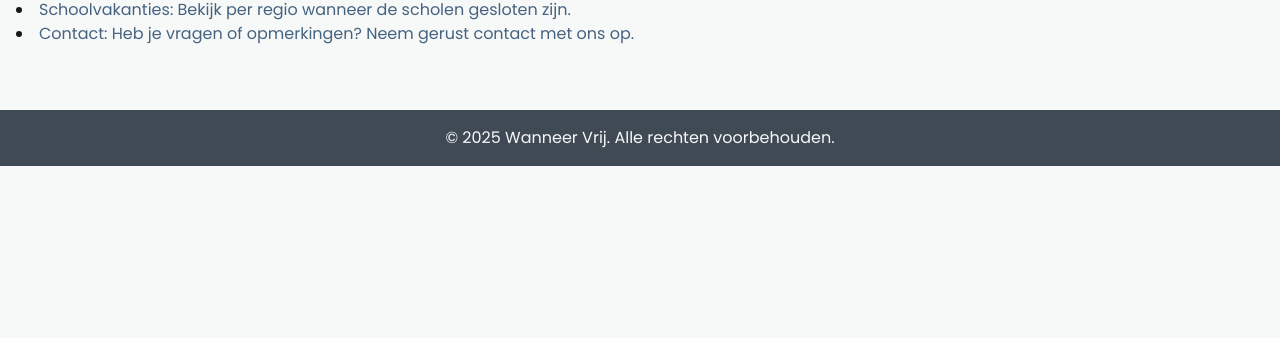
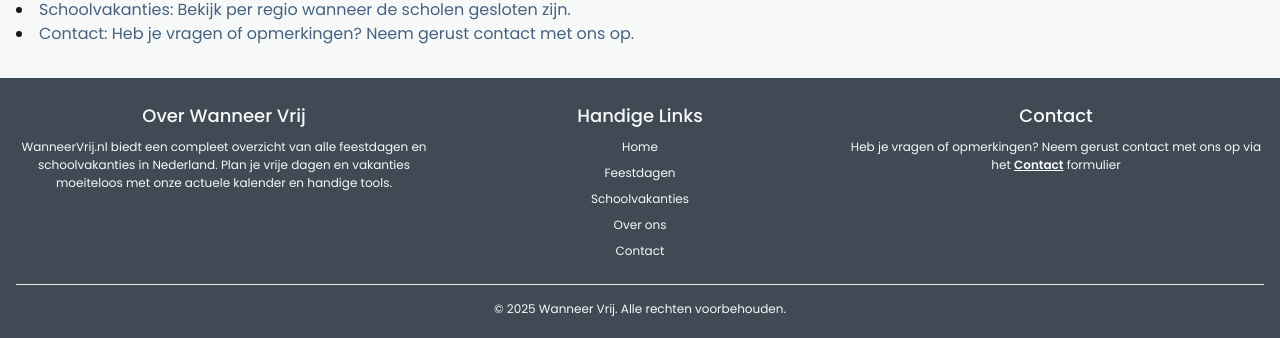
Before and after one commit to MikevPeeren/wanneervrij, a Nuxt app: page / in a window 1280 px wide. Shown: the part 1165-1503 px from the top of the page. Before the commit the page ends 1331 px from the top, so only its background shows below. Built offline with nearby package versions, Linux system fonts and the light colour scheme; no server answers; what simple-analytics-vue would draw is missing.

Commit message:
feat: footer adjustments

```diff
--- a/app.vue
+++ b/app.vue
@@ -9,12 +9,8 @@
         <NuxtPage />
       </main>
 
-      <footer class="bg-primary text-background text-center py-4 mt-8">
-        <p>
-          &copy; {{ new Date().getFullYear() }} Wanneer Vrij. Alle rechten
-          voorbehouden.
-        </p>
-      </footer>
+      <Footer />
+
       <a
         href="https://dashboard.simpleanalytics.com/?utm_source=wanneervrij.nl&utm_content=badge&affiliate=togad"
         referrerpolicy="origin"
@@ -38,7 +34,8 @@
 </template>
 
 <script setup>
-import Header from "./components/Header.vue";
+import Header from "~/components/Header.vue";
+import Footer from "~/components/Footer.vue";
 
 import { Analytics } from "@vercel/analytics/nuxt";
 import { useHead, useColorMode } from "#imports";
--- /dev/null
+++ b/components/Footer.vue
@@ -0,0 +1,59 @@
+<template>
+  <footer class="bg-primary text-background text-sm py-6">
+    <div class="container mx-auto px-4">
+      <div class="flex flex-wrap justify-between items-start text-center">
+        <!-- About Section -->
+        <div class="w-full md:w-1/3 mb-4 md:mb-0">
+          <h3 class="text-lg font-medium mb-2">Over Wanneer Vrij</h3>
+          <p>
+            WanneerVrij.nl biedt een compleet overzicht van alle feestdagen en
+            schoolvakanties in Nederland. Plan je vrije dagen en vakanties
+            moeiteloos met onze actuele kalender en handige tools.
+          </p>
+        </div>
+
+        <!-- Quick Links -->
+        <div class="w-full md:w-1/3 mb-4 md:mb-0">
+          <h3 class="text-lg font-medium mb-2">Handige Links</h3>
+          <ul class="space-y-2">
+            <li><a href="/" class="hover:underline">Home</a></li>
+            <li>
+              <a href="/feestdagen" class="hover:underline">Feestdagen</a>
+            </li>
+            <li>
+              <a href="/schoolvakanties" class="hover:underline"
+                >Schoolvakanties</a
+              >
+            </li>
+            <li><a href="/over-ons" class="hover:underline">Over ons</a></li>
+            <li><a href="/contact" class="hover:underline">Contact</a></li>
+          </ul>
+        </div>
+
+        <!-- Contact Info -->
+        <div class="w-full md:w-1/3">
+          <h3 class="text-lg font-medium mb-2 max-w-prose">Contact</h3>
+          <p>
+            Heb je vragen of opmerkingen? Neem gerust contact met ons op via het
+            <a
+              href="/contact"
+              class="hover:underline font-semibold underline hover:text-secondary transition-colors duration-200"
+              >Contact</a
+            >
+            formulier
+          </p>
+        </div>
+      </div>
+
+      <div class="mt-6 border-t pt-4 text-center text-xs">
+        <p>&copy; {{ new Date().getFullYear() }} Wanneer Vrij. Alle rechten voorbehouden.</p>
+      </div>
+    </div>
+  </footer>
+</template>
+
+<script setup>
+defineOptions({
+  name: "SiteFooter",
+});
+</script>
```
